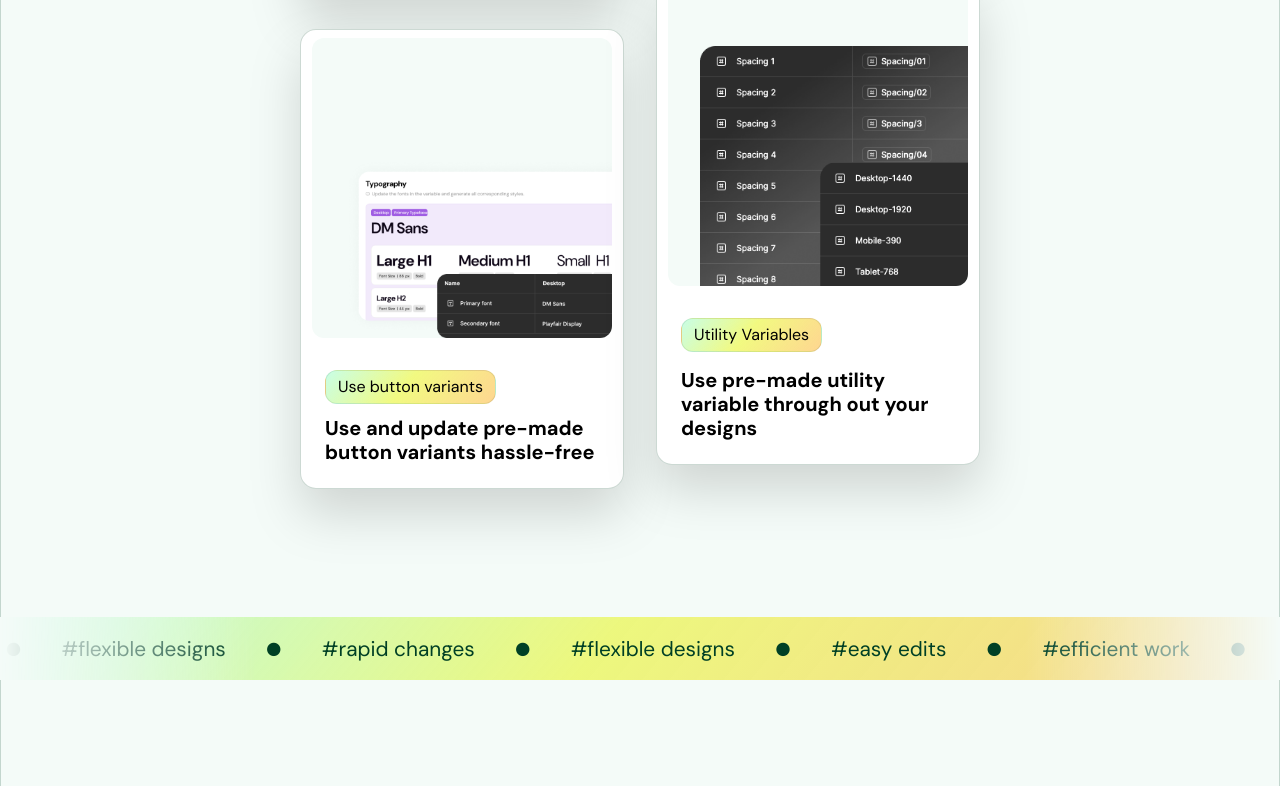
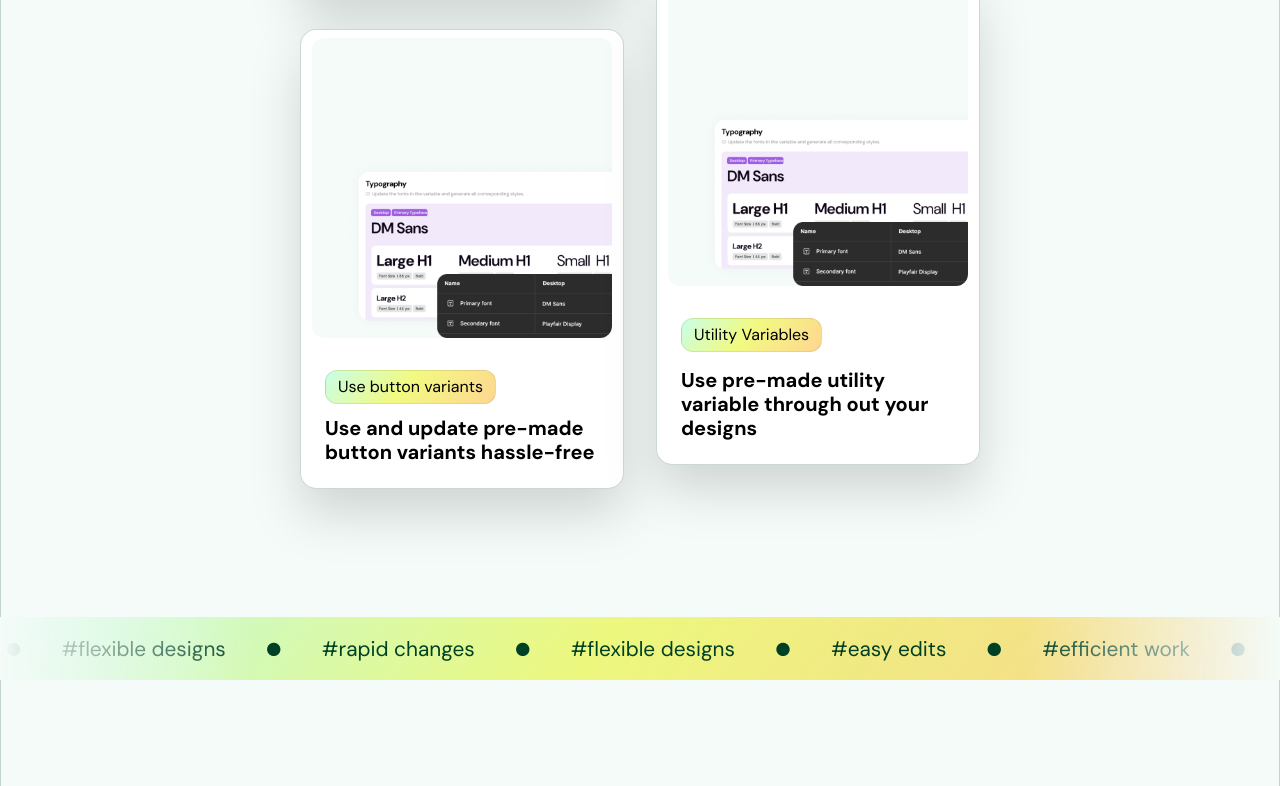
Before and after one commit to avishek-dey/Requisition-Token, a website: page index.html in a window 1280 px wide. Shown: the part 2757-3543 px from the top of the page. Drawn offline with nearby package versions, Linux system fonts and the light colour scheme; a script that the page names is missing.

Commit message:
Update index.html

```diff
--- a/index.html
+++ b/index.html
@@ -223,7 +223,7 @@
         </div>
         <div class="card group flex flex-col justify-center items-center gap-4 p-2 border border-brand_4/20 bg-white rounded-2xl drop-shadow-2xl aspect-square w-[324px]">
           <div class="img relative aspect-square w-[300px] bg-brand_5 overflow-hidden rounded-xl">
-            <img class="absolute z-20 bottom-0 right-[-2rem] group-hover:scale-105 transition-all" src="./assets/Image4.png" alt="">
+            <img class="absolute z-20 bottom-0 right-[-2rem] group-hover:scale-105 transition-all" src="./assets/group 5.png" alt="">
             <div class="absolute z-10 glow w-[400px] h-[400px] rounded-full blur-2xl opacity-0 group-hover:opacity-100 transition-opacity duration-200" style="background: linear-gradient(129.69deg, #3dfca948 0%, #e6f51489 47%, #fea1016f 100%);"></div>
           </div>
           <div class="p-4 flex flex-col gap-4">
```
